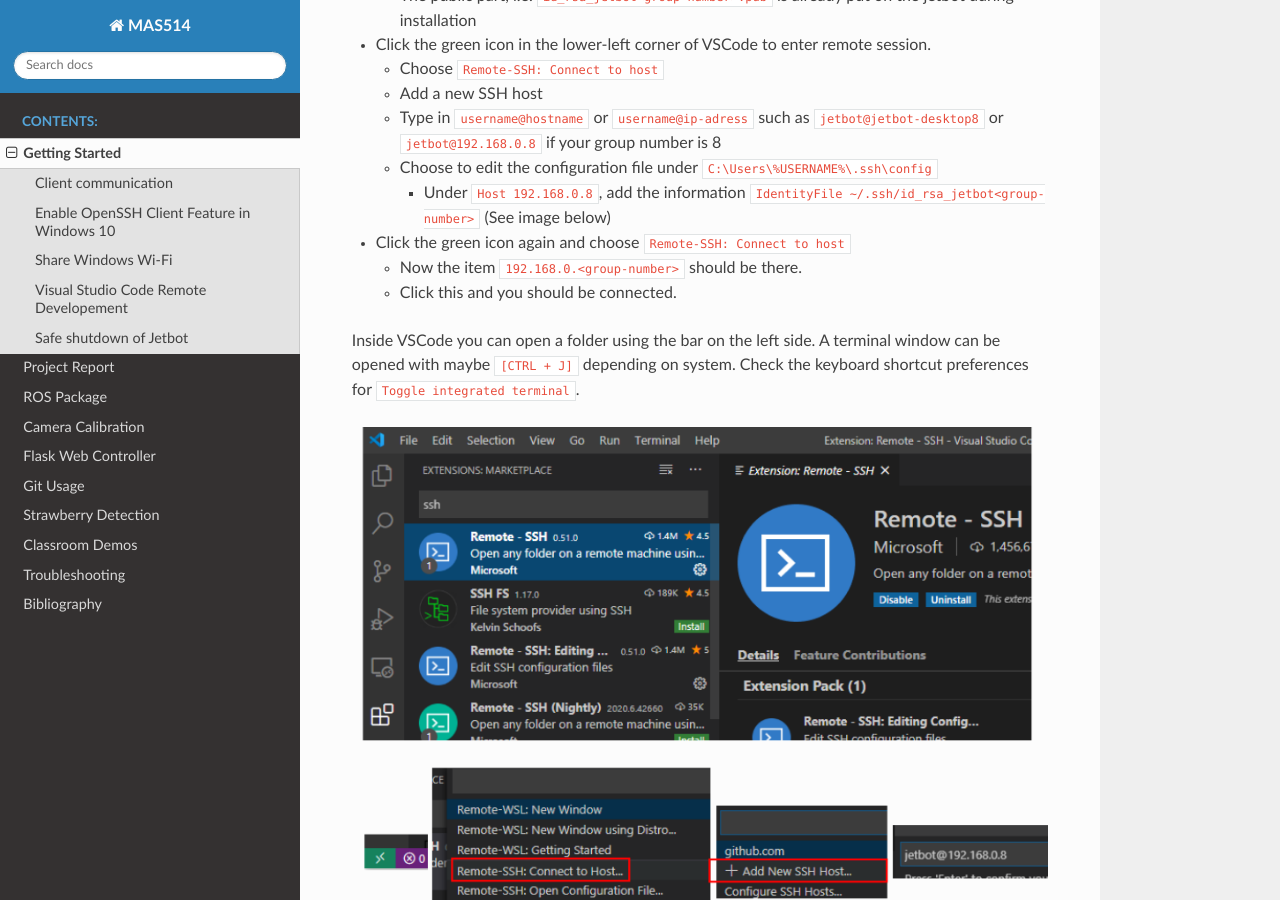
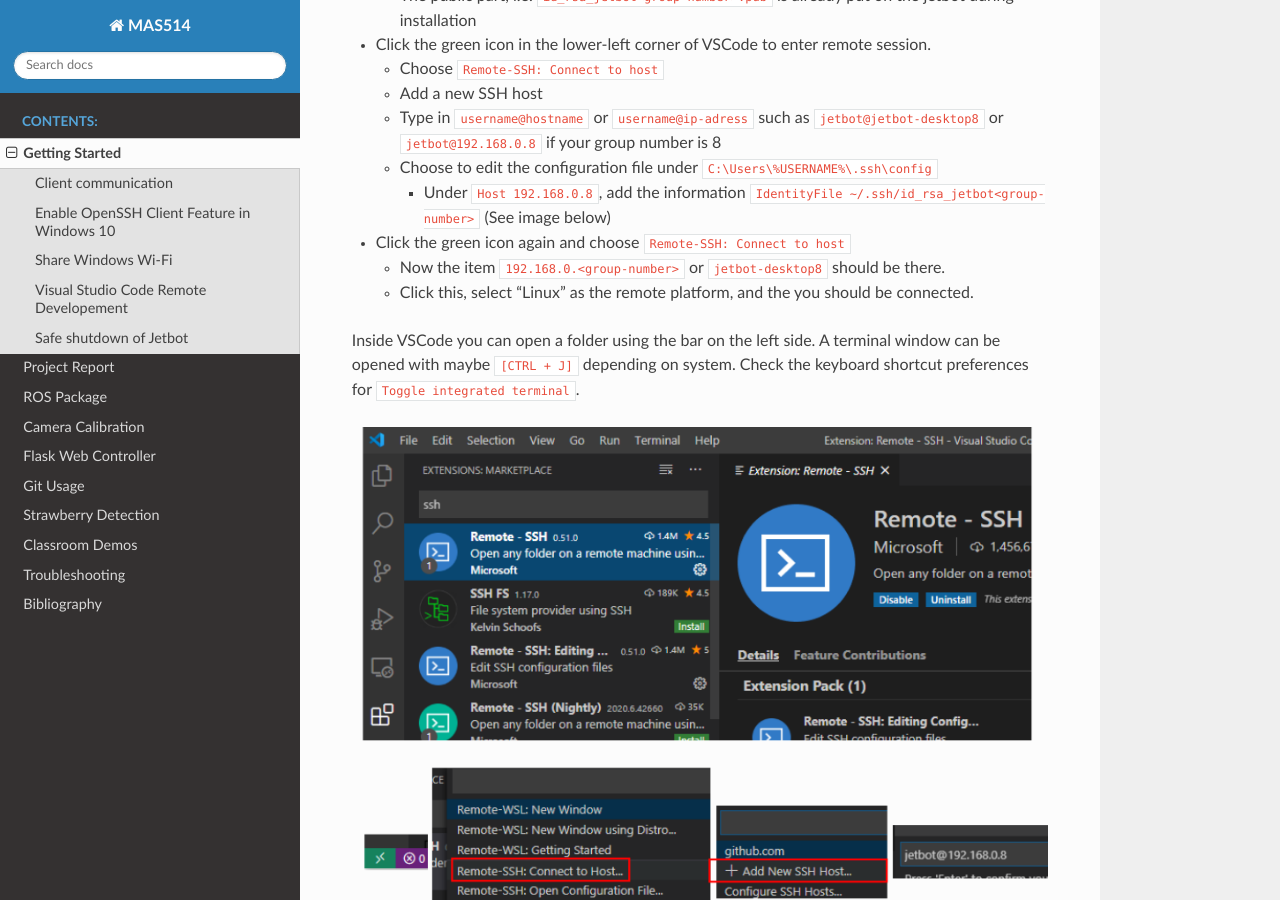
Before and after one commit to Orwatronic/mas_514, a Sphinx documentation site: the page built from docs/src/start.md, in a window 1280 px wide and 900 px high, scrolled down 2680 px. Built offline with Sphinx 7.4.7 and the Read the Docs theme 2.0.0, drawn with Linux system fonts in a browser that asks for light colours.

Commit message:
Update start.md

```diff
--- a/docs/src/start.md
+++ b/docs/src/start.md
@@ -67,8 +67,8 @@
   - Choose to edit the configuration file under `C:\Users\%USERNAME%\.ssh\config`
     - Under `Host 192.168.0.8`, add the information `IdentityFile ~/.ssh/id_rsa_jetbot<group-number>` (See image below)
 - Click the green icon again and choose `Remote-SSH: Connect to host`
-  - Now the item `192.168.0.<group-number>` should be there.
-  - Click this and you should be connected.
+  - Now the item `192.168.0.<group-number>` or `jetbot-desktop8` should be there.
+  - Click this, select "Linux" as the remote platform, and the you should be connected.
 
 Inside VSCode you can open a folder using the bar on the left side.
 A terminal window can be opened with maybe `[CTRL + J]` depending on system.
```
